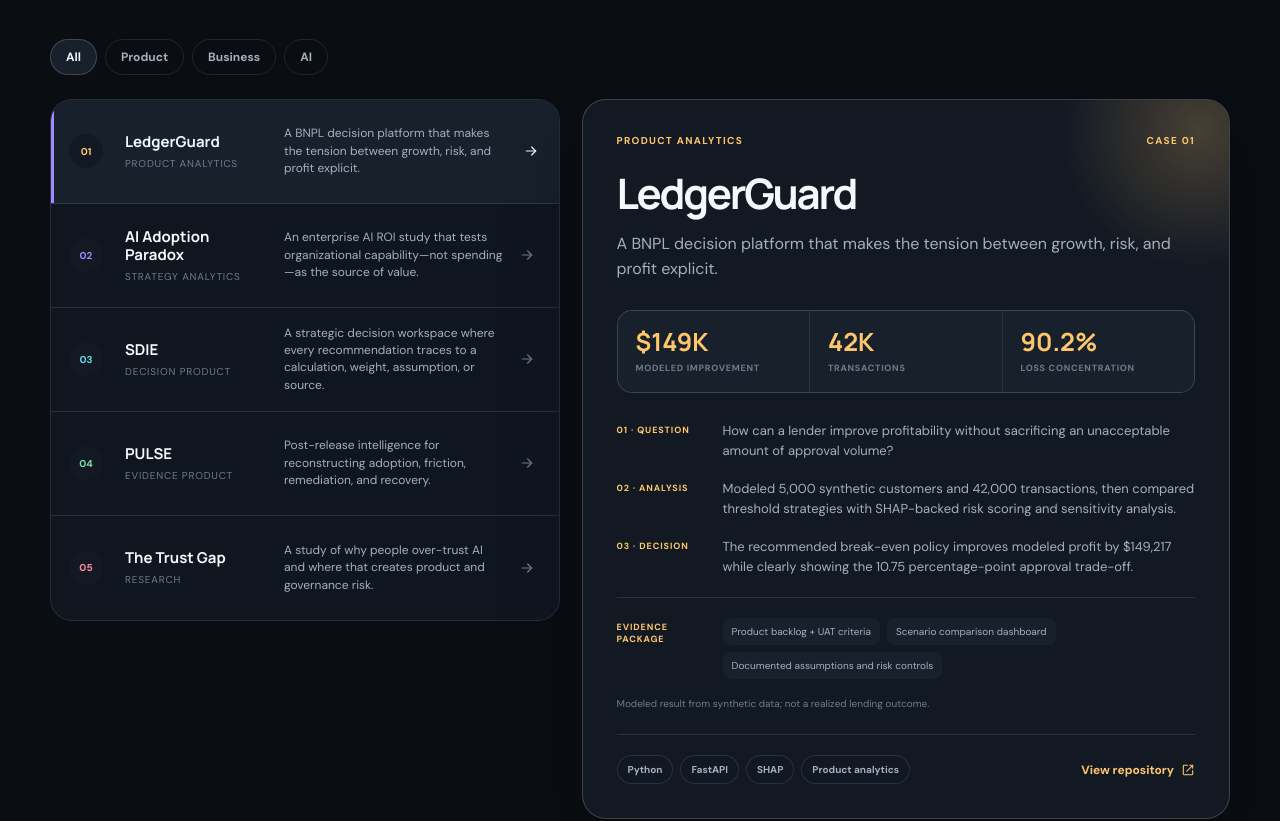
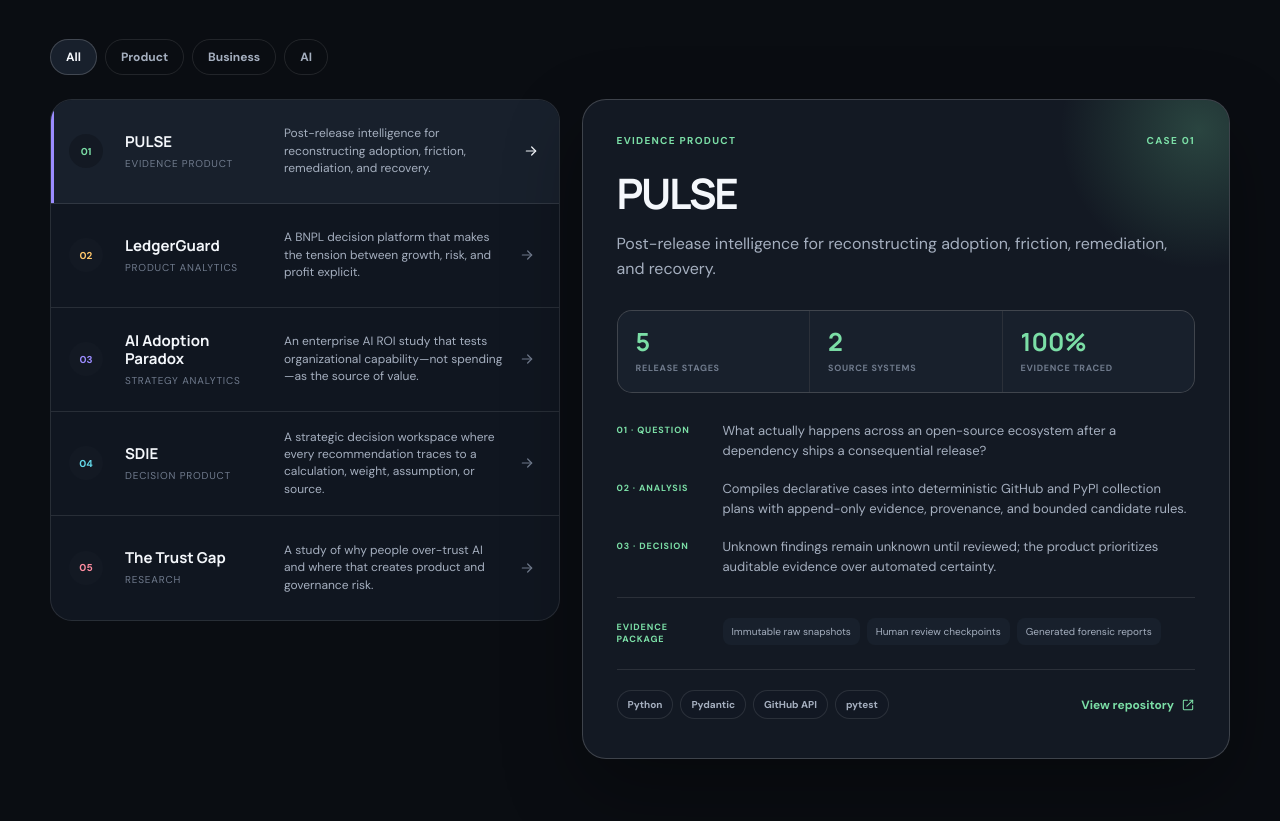
Before and after one commit to VenkataVarshiniC/my-portfolio, a React (Vite) app: page / in a window 1280 px wide. Shown: the part 1391-2212 px from the top of the page. Built offline with nearby package versions, Linux system fonts and the light colour scheme.

Commit message:
Feature PULSE first in portfolio casework

```diff
--- a/src/App.jsx
+++ b/src/App.jsx
@@ -19,7 +19,17 @@ const SNAPSHOTS = {
 
 const PROJECTS = [
   {
-    id: "ledgerguard", order: "01", title: "LedgerGuard", category: "Product analytics", filters: ["Product", "Business"], accent: "amber",
+    id: "pulse", order: "01", title: "PULSE", category: "Evidence product", filters: ["Product", "Business"], accent: "green",
+    statement: "Post-release intelligence for reconstructing adoption, friction, remediation, and recovery.",
+    question: "What actually happens across an open-source ecosystem after a dependency ships a consequential release?",
+    analysis: "Compiles declarative cases into deterministic GitHub and PyPI collection plans with append-only evidence, provenance, and bounded candidate rules.",
+    decision: "Unknown findings remain unknown until reviewed; the product prioritizes auditable evidence over automated certainty.",
+    evidence: ["Immutable raw snapshots", "Human review checkpoints", "Generated forensic reports"],
+    metrics: [["5", "release stages"], ["2", "source systems"], ["100%", "evidence traced"]],
+    stack: ["Python", "Pydantic", "GitHub API", "pytest"], repo: "https://github.com/VenkataVarshiniC/pulse-ecosystem-release-forensics",
+  },
+  {
+    id: "ledgerguard", order: "02", title: "LedgerGuard", category: "Product analytics", filters: ["Product", "Business"], accent: "amber",
     statement: "A BNPL decision platform that makes the tension between growth, risk, and profit explicit.",
     question: "How can a lender improve profitability without sacrificing an unacceptable amount of approval volume?",
     analysis: "Modeled 5,000 synthetic customers and 42,000 transactions, then compared threshold strategies with SHAP-backed risk scoring and sensitivity analysis.",
@@ -30,7 +40,7 @@ const PROJECTS = [
     caveat: "Modeled result from synthetic data; not a realized lending outcome.",
   },
   {
-    id: "ai-paradox", order: "02", title: "AI Adoption Paradox", category: "Strategy analytics", filters: ["Business", "AI"], accent: "violet",
+    id: "ai-paradox", order: "03", title: "AI Adoption Paradox", category: "Strategy analytics", filters: ["Business", "AI"], accent: "violet",
     statement: "An enterprise AI ROI study that tests organizational capability—not spending—as the source of value.",
     question: "Why do large AI investments fail to translate into measurable enterprise value?",
     analysis: "Compared six models across a synthetic panel of 1,500 companies, then used SHAP and causal estimation to separate strong predictors from plausible levers.",
@@ -41,7 +51,7 @@ const PROJECTS = [
     caveat: "Synthetic research data; presented as a decision-framework demonstration.",
   },
   {
-    id: "sdie", order: "03", title: "SDIE", category: "Decision product", filters: ["Product", "AI"], accent: "cyan",
+    id: "sdie", order: "04", title: "SDIE", category: "Decision product", filters: ["Product", "AI"], accent: "cyan",
     statement: "A strategic decision workspace where every recommendation traces to a calculation, weight, assumption, or source.",
     question: "How can a team combine quantitative decision analysis with evidence-grounded synthesis without hiding the logic?",
     analysis: "Connected financial modeling, MCDA, Monte Carlo analysis, evidence research, and recommendation synthesis through six bounded contexts.",
@@ -49,16 +59,6 @@ const PROJECTS = [
     evidence: ["Six bounded contexts", "132 backend tests", "Deterministic computation boundary"],
     metrics: [["6", "decision modules"], ["132", "backend tests"], ["12/12", "sensitivity scenarios"]],
     stack: ["FastAPI", "PostgreSQL", "React", "Decision science"], repo: "https://github.com/VenkataVarshiniC/SDIE",
-  },
-  {
-    id: "pulse", order: "04", title: "PULSE", category: "Evidence product", filters: ["Product", "Business"], accent: "green",
-    statement: "Post-release intelligence for reconstructing adoption, friction, remediation, and recovery.",
-    question: "What actually happens across an open-source ecosystem after a dependency ships a consequential release?",
-    analysis: "Compiles declarative cases into deterministic GitHub and PyPI collection plans with append-only evidence, provenance, and bounded candidate rules.",
-    decision: "Unknown findings remain unknown until reviewed; the product prioritizes auditable evidence over automated certainty.",
-    evidence: ["Immutable raw snapshots", "Human review checkpoints", "Generated forensic reports"],
-    metrics: [["5", "release stages"], ["2", "source systems"], ["100%", "evidence traced"]],
-    stack: ["Python", "Pydantic", "GitHub API", "pytest"], repo: "https://github.com/VenkataVarshiniC/pulse-ecosystem-release-forensics",
   },
   {
     id: "trust-gap", order: "05", title: "The Trust Gap", category: "Research", filters: ["AI", "Business"], accent: "rose",
```
